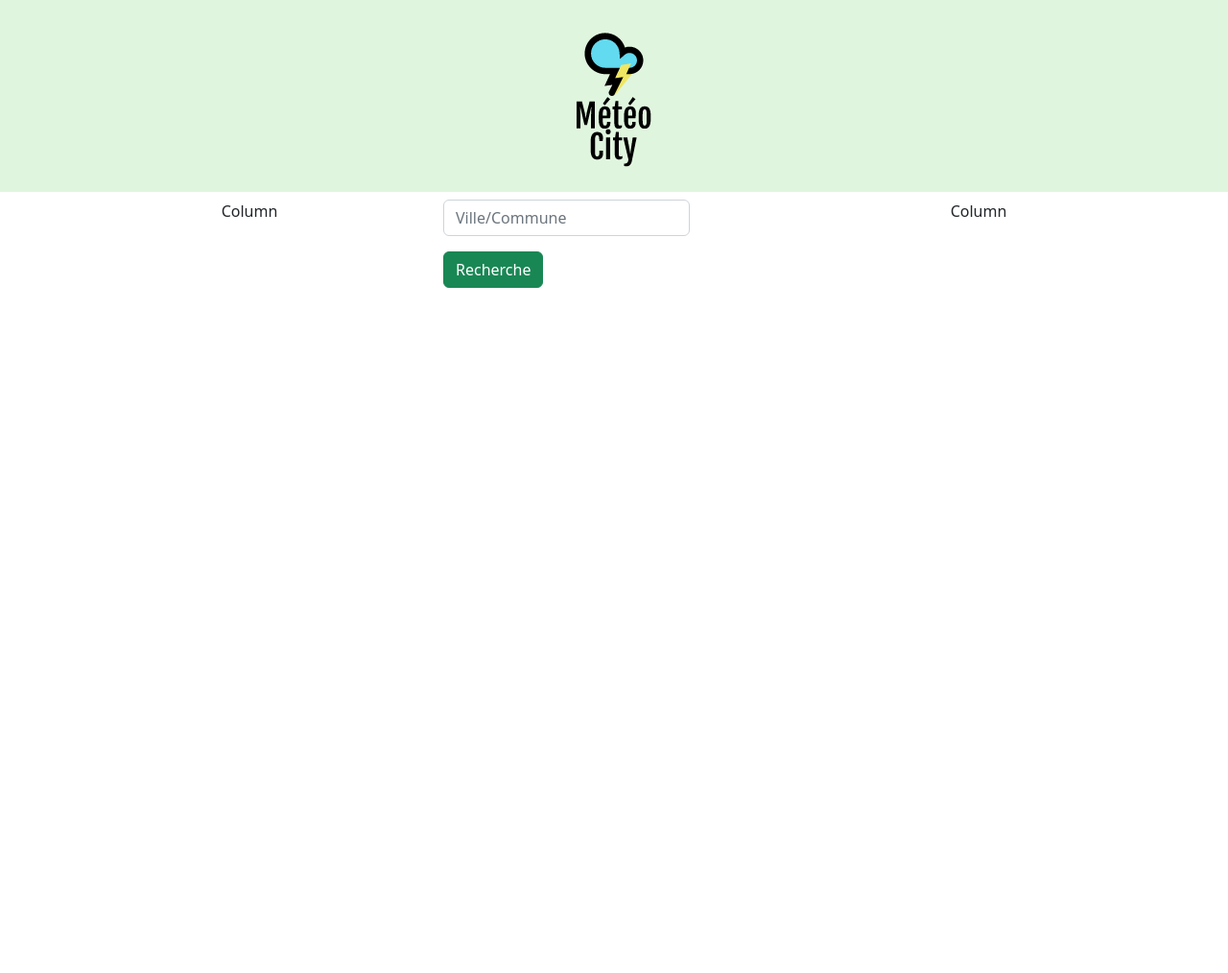
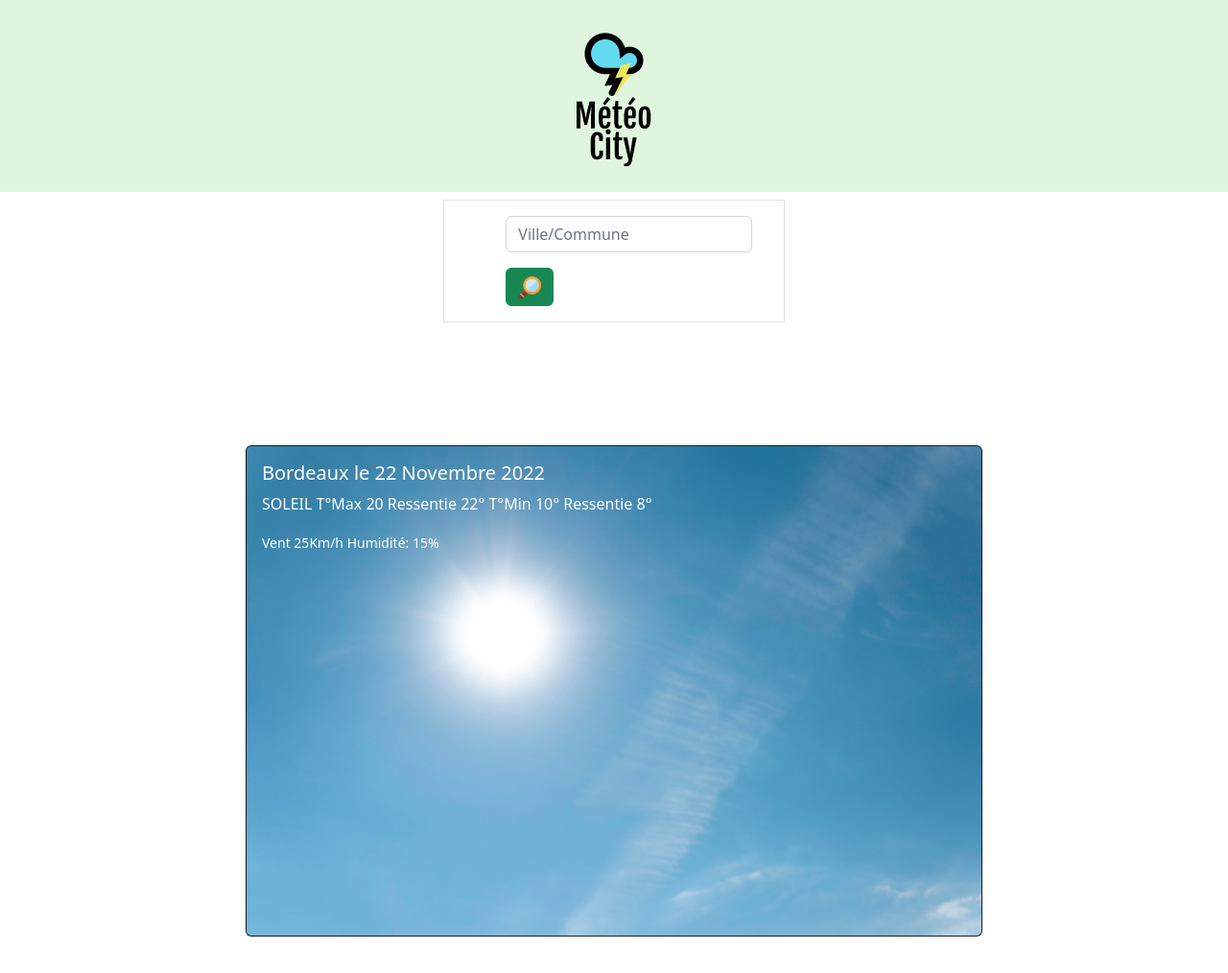
Before and after one commit to JCMenardJC/m-t-ocity, a plain HTML site: page index.html in a window 1280 px wide. Shown: the whole page at 96% size. Before the commit the page ends 800 px from the top, so only its background shows below. Drawn offline with nearby package versions, Linux system fonts and the light colour scheme.

Commit message:
page internet type

```diff
--- a/index.html
+++ b/index.html
@@ -16,23 +16,31 @@
     <div class="container text-center">
         <div class="row">
         <div class="col">
-            Column
         </div>
         <div class="col">
-            <form class="row g-3">
+            <div class="p-3 border bg-white">
+        <form class="row g-3">
                 <div class="col-auto">
                     <label for="inputVille2" class="visually-hidden">Ville</label>
                     <input type="Ville/Commune" class="form-control" id="inputVille2" placeholder="Ville/Commune">
                 </div>
                 <div class="col-auto">
-                    <button type="submit" class="btn btn-success">Recherche</button>
+                    <button type="submit" class="btn btn-success"><img src="/images/loupe.png" alt="loupe"></button>
                 </div>
             </form>
         </div>
+        </div>
         <div class="col">
-            Column
         </div>
         </div>
     </div>
 
+    <div class="card text-bg-dark">
+        <img src="/images/soleil.jpg" class="card-img" alt="Soleil">
+        <div class="card-img-overlay">
+        <h5 class="card-title">Bordeaux le 22 Novembre 2022</h5>
+        <p class="card-text">SOLEIL T°Max 20  Ressentie 22°  T°Min 10°  Ressentie 8°</p>
+        <p class="card-text"><small>Vent 25Km/h   Humidité: 15%</small></p>
+        </div>
+    </div>
 </body>
--- a/style.css
+++ b/style.css
@@ -1,9 +1,19 @@
 header{
     background-color: #e0f5de;
 }
+
 h1{
     text-align: center;
 }
+
 .col{
     text-align: center;
 }
+
+form{
+    padding-left: 15%;
+}
+
+.card{
+    margin: 10% 20% 10% 20%;
+}
```
Also changed, not shown: images/loupe.png (added), images/soleil.jpg (added).
